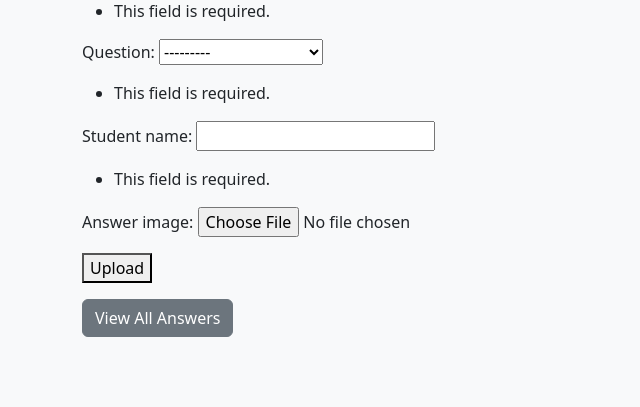
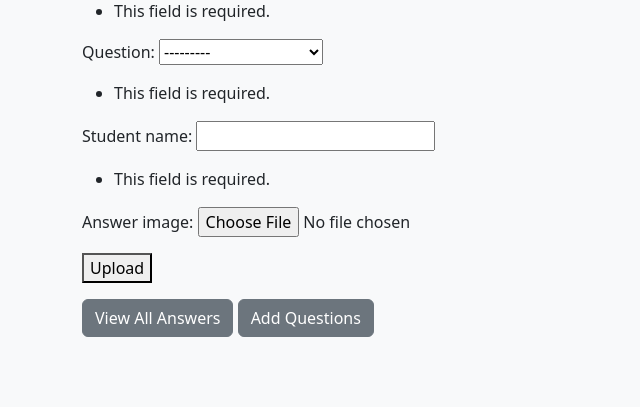
Before and after one commit to fanu12343/AI-ANSWER-SHEET-EVALUATION, a Django app: page /upload-answer/ in a window 1280 px wide. Shown: the part 95-502 px from the top of the page, without its empty margins (0-640 px from the left). Run offline with Django 5.2, Linux system fonts and the light colour scheme; data comes from the database, SQL or seed files in the repository.

Commit message:
added options to add questions

```diff
--- a/core/templates/upload_answer.html
+++ b/core/templates/upload_answer.html
@@ -11,5 +11,7 @@
     <button type="submit">Upload</button>
   </form>
 <a href="{% url 'view_answers' %}" class="btn btn-secondary mt-3">View All Answers</a>
+<a href="{% url 'upload_question' %}" class="btn btn-secondary mt-3">Add Questions</a>
+
 
 {% endblock %}
```
